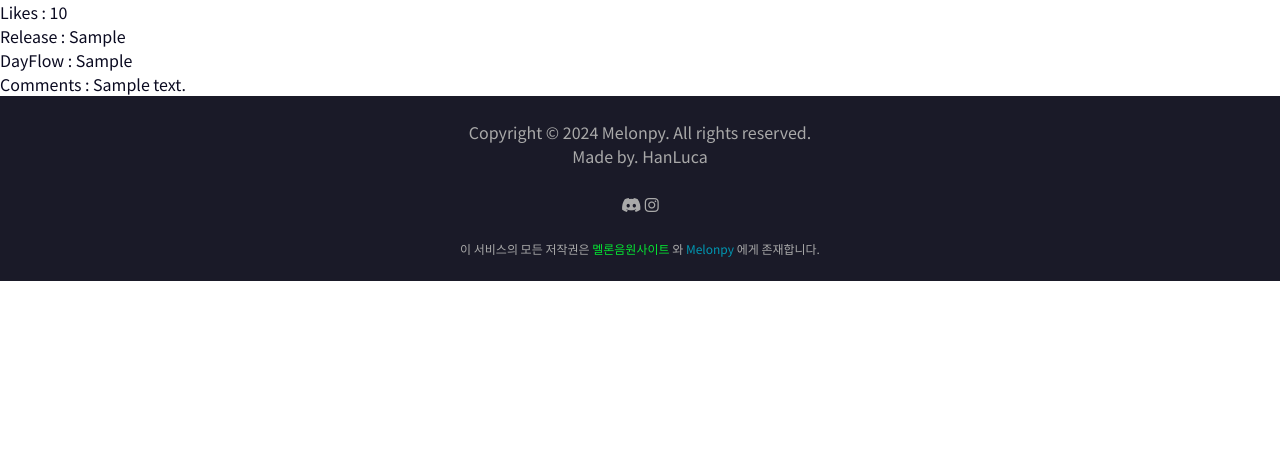
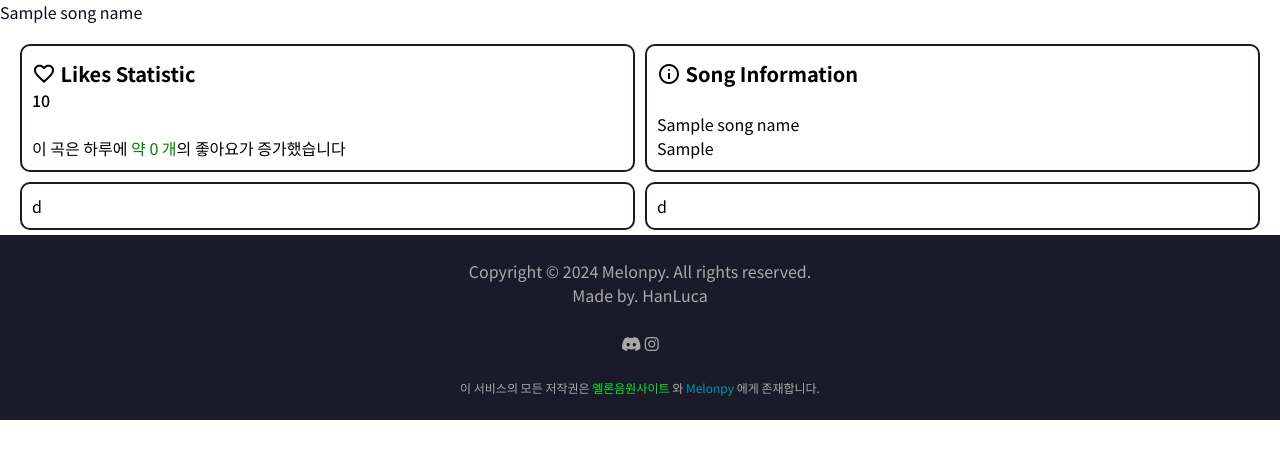
Before and after one commit to HanLuca/Melonpy, a Flask app: template templates/music_page/music_page__statistics.html in a window 1280 px wide. Shown: the part 56-515 px from the top of the page. Run offline with Flask 3, Linux system fonts and the light colour scheme; the template is opened without the code that fills it: most values are stand-ins (such as "Sample title", 1, 10 or a date in 2020); some libraries are stand-ins or nearby versions.

Commit message:
❇️ ADD : Loading Progress ✅ EDIT : Serval Design

```diff
--- a/_functions.py
+++ b/_functions.py
@@ -82,4 +82,5 @@ def listNumbers(i: int):
 
 def getDayFlow(day):
 	day = day.split(".")
-	return datetime.date.today() - datetime.date(int(day[0]), int(day[1]), int(day[2]))
+	data = str(datetime.date.today() - datetime.date(int(day[0]), int(day[1]), int(day[2]))).split()[0]
+	return data
--- a/music_page.py
+++ b/music_page.py
@@ -17,11 +17,14 @@ def musicPage__Top100():
 @music_page.route('/statistics/<songid>')
 def musicPage__Statistics(songid):
 	songRelease = MelonAddon.getSongWhenRelease(songid)
+	songLikesInt = MelonAddon.getSongLikesList()[int(getSongId().index(songid))].replace(",", "")
 
 	return render_template(
 		'music_page__statistics.html',
-		title='Melonpy : Statistics',
+		title=f'Melonpy : Statistics  :: {getSongName(songid)}',
+		songName=getSongName(songid),
 		songLikes=MelonAddon.getSongLikesList()[int(getSongId().index(songid))],
+		songLikesInt = songLikesInt,
 		songRelease=songRelease,
 		comments=MelonAddon.getCommentAmount(songid),
 		dayFlow = getDayFlow(songRelease)
--- /dev/null
+++ b/static/Js/loading.js
@@ -0,0 +1,15 @@
+$(document).ready(
+    function() {
+        const loading = document.querySelector('.loading');
+
+        loading.style.display = 'none'
+    }
+);
+
+function loadPage() {
+    const loading = document.querySelector('.loading');
+    const loadBox = document.querySelector('.loaddingBlock');
+
+    loadBox.style.display = 'block'
+    loading.style.display = 'flex'
+}
--- a/templates/layout.html
+++ b/templates/layout.html
@@ -6,15 +6,18 @@
     <meta name="viewport" content="width=device-width, initial-scale=1.0">
     <title>{{ title }}</title>
     <link rel="stylesheet" href="{{ url_for('static', filename='home.css') }}">
+    <script src="{{ url_for('static', filename='Js/loading.js') }}"></script>
 
     <script src="https://kit.fontawesome.com/d15d3797c1.js" crossorigin="anonymous"></script>
     <link rel="stylesheet" href="https://fonts.googleapis.com/css2?family=Material+Symbols+Outlined:opsz,wght,FILL,GRAD@20..48,100..700,0..1,-50..200" />
 </head>
 
 <body>
+    <!-- <div class="loading loader" style="display: none;"></div> -->
+
     <div>
         <header class="header">
-            <a class="logo" href="{{ url_for('mainPage.mainPage__Home') }}">
+            <a class="logo" href="{{ url_for('mainPage.mainPage__Home') }}" onclick="loadPage()">
                 <svg xmlns="http://www.w3.org/2000/svg" width="24" height="24" viewBox="0 0 24 24" fill="none"
                     stroke="currentColor" stroke-width="2" stroke-linecap="round" stroke-linejoin="round" class="icon">
                     <path d="m8 3 4 8 5-5 5 15H2L8 3z"></path>
--- a/templates/main_page/main_page__home.html
+++ b/templates/main_page/main_page__home.html
@@ -23,7 +23,7 @@
 
     <section class="features-section">
         <div style="margin: 30px; display: flex; align-items: center;">
-            <img style="border-radius: 10px; border: 2px solid black;" src="https://i.ibb.co/qB8RMWJ/Melonpy-Top100-Chrome-2024-09-03-11-41-54.png">
+            <img style="border-radius: 10px; border: 2px solid black;" src="{{ url_for('static', filename='Img/mainPage_Img__Top100.png') }}">
             <span style="width: 50%; margin: 0 0 0 20px; font-weight: bold; font-size: 20px;">
                 현재 <span style="color: #05e532;">멜론 TOP100</span>을 <span style="color: red;">실시간</span>으로 확인
                 <br><br><a href="{{ url_for('musicPage.musicPage__Top100') }}" class="btn-secondary" style="background-color: white;">시작하기</a>
@@ -39,7 +39,7 @@
                     <br><br><a href="{{ url_for('musicPage.musicPage__ArtistsRank') }}" class="btn-secondary" style="background-color: white;">시작하기</a>
                 </span>
             </span>
-            <img style="align-items: center; border-radius: 10px; border: 2px solid black;" src="https://i.ibb.co/nwJ4ZdG/Melonpy-Top100-Chrome-2024-09-03-11-42-20.png">
+            <img style="align-items: center; border-radius: 10px; border: 2px solid black;" src="{{ url_for('static', filename='Img/mainPage_Img__Artists.png') }}">
 
         </div>
     </section>
--- a/templates/music_page/music_page__statistics.html
+++ b/templates/music_page/music_page__statistics.html
@@ -3,14 +3,55 @@
 작곡가, 엘범, 출시일 등
 
 -->
+<style>
+    .statisticsWarp {
+        display: flex;
+        justify-content: center;
+    }
+
+    .statisticsBox {
+        background-color: white;
+        border: 2px solid var(--primary);
+        border-radius: 10px;
+        color: black;
+        padding: 10px;
+        margin: 5px;
+        width: 50%;
+    }
+
+</style>
+
 <link rel="stylesheet" href="{{ url_for('static', filename='total.css') }}">
 
 {% extends 'layout.html' %}
 
 {% block content %}
-    Likes : {{ songLikes }} <br>
-    Release : {{ songRelease }} <br>
-    DayFlow : {{ dayFlow }} <br>
-    Comments : {{ comments }}
+    {{ songName }}
+    <div class="statisticsWarp">
+        <div class="statisticsBox" style="margin-left: 20px; margin-top: 20px;">
+            <span style="font-size: 20px; font-weight: bold; color: black;">
+                <span style="vertical-align: middle;" class="material-symbols-outlined">favorite</span>
+                <span style="vertical-align: middle;">Likes Statistic</span>
+            </span><br>
+
+            <span style="font-weight: 500;">{{ songLikes }}</span><br><br>
+            이 곡은 하루에 <span style="color: green;">약 {{ (songLikesInt|int) // (dayFlow|int) }} 개</span>의 좋아요가 증가했습니다
+        </div>
+
+        <div class="statisticsBox" style="margin-right: 20px; margin-top: 20px;">
+            <span style="font-size: 20px; font-weight: bold; color: black;">
+                <span style="vertical-align: middle;" class="material-symbols-outlined">info</span>
+                <span style="vertical-align: middle;">Song Information</span>
+            </span><br><br>
+
+            {{ songName }}<br>
+            {{ songRelease }}
+        </div>
+    </div>
+
+    <div class="statisticsWarp">
+        <div class="statisticsBox" style="margin-left: 20px;">d</div>
+        <div class="statisticsBox" style="margin-right: 20px;">d</div>
+    </div>
 
 {% endblock %}
```
Also changed, not shown: static/total.css (+37 -0 lines), templates/music_page/music_page__lyric.html (+9 -1 lines), templates/music_page/music_page__top100.html (+10 -1 lines), README.md, 1 other file.
